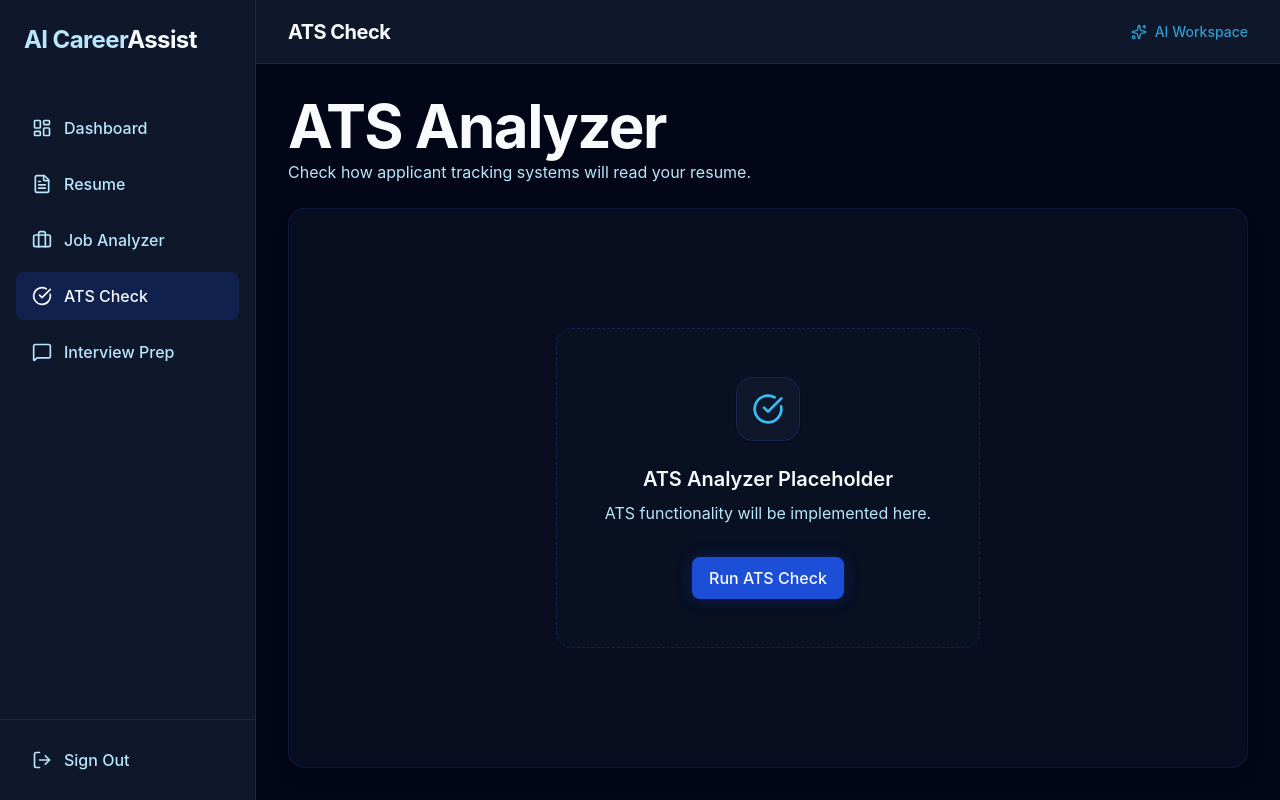
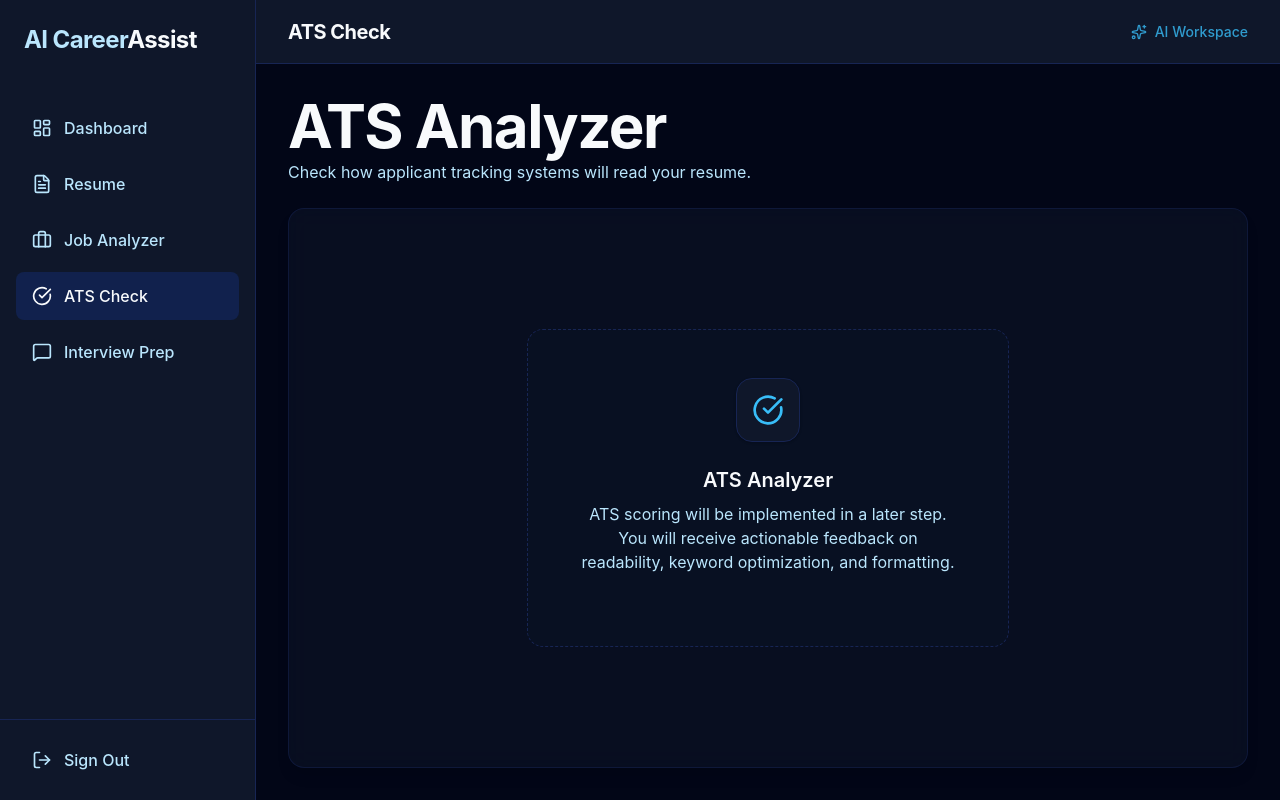
Before and after one commit to indrajit1306/AI-Career-Assistant, a React (Vite) app: page /ats in a window 1280 px wide. Built offline with nearby package versions, Linux system fonts and the light colour scheme.

Commit message:
feat: add core application pages for dashboard, resume, ATS, interview, and jobs

```diff
--- a/src/pages/ATS.tsx
+++ b/src/pages/ATS.tsx
@@ -3,7 +3,6 @@ import { Heading } from '../components/ui/Heading';
 import { GlassCard } from '../components/ui/GlassCard';
 import { EmptyState } from '../components/ui/EmptyState';
 import { CheckCircle } from 'lucide-react';
-import { Button } from '../components/ui/Button';
 
 export const ATS: React.FC = () => {
   return (
@@ -16,9 +15,8 @@ export const ATS: React.FC = () => {
       <GlassCard className="flex-1 flex items-center justify-center">
         <EmptyState
           icon={<CheckCircle size={32} />}
-          title="ATS Analyzer Placeholder"
-          description="ATS functionality will be implemented here."
-          action={<Button variant="primary">Run ATS Check</Button>}
+          title="ATS Analyzer"
+          description="ATS scoring will be implemented in a later step. You will receive actionable feedback on readability, keyword optimization, and formatting."
         />
       </GlassCard>
     </div>
```
